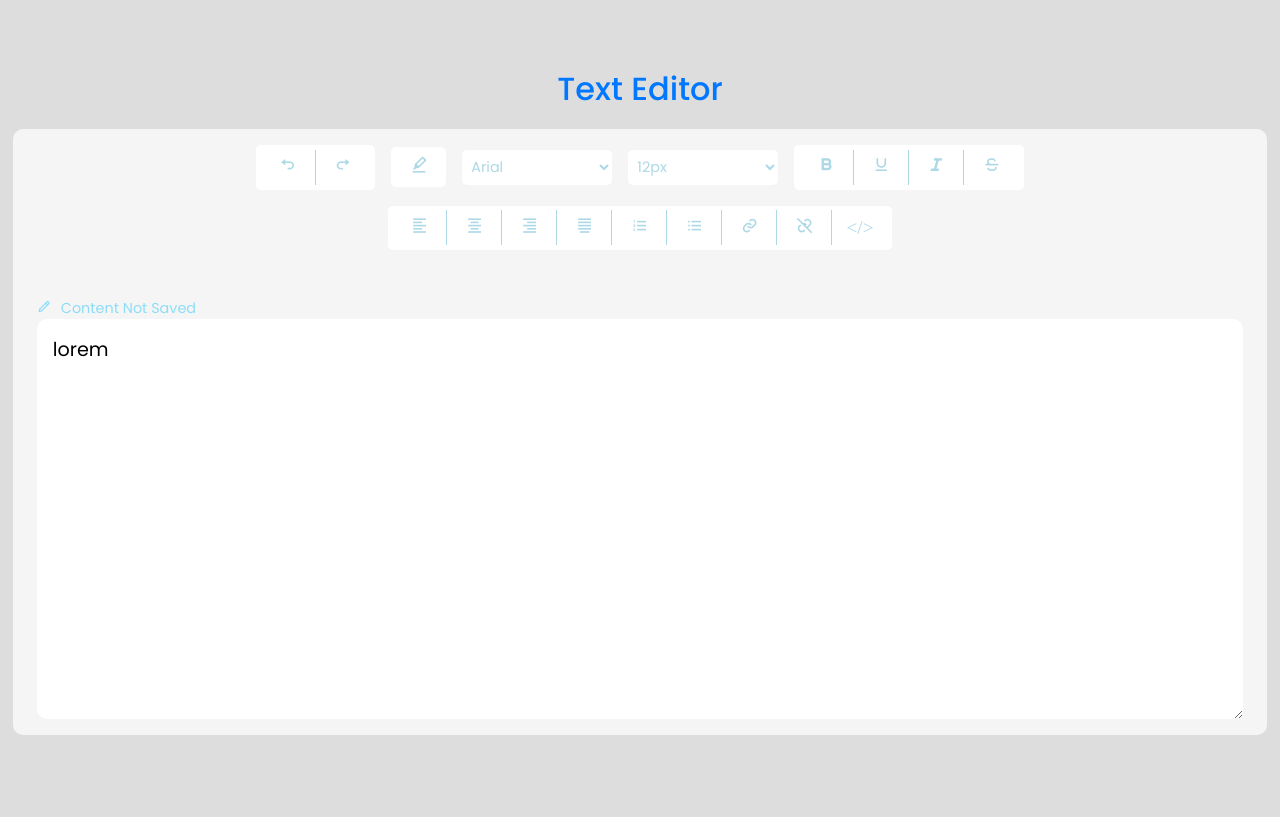
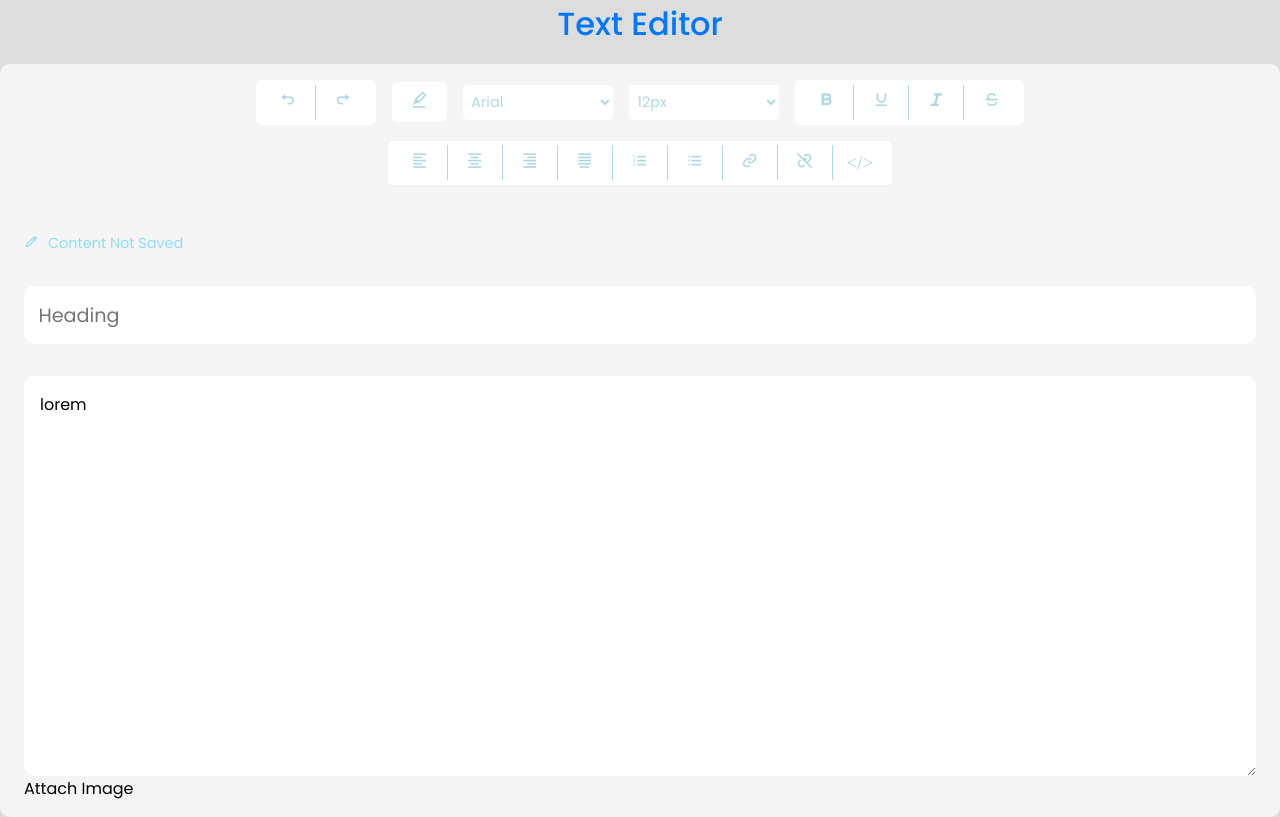
Before and after one commit to HudsonAdjetey/components, a plain HTML site: page textEditor/index.html in a window 1280 px wide. Drawn offline with nearby package versions, Linux system fonts and the light colour scheme.

Commit message:
file upload alt

```diff
--- a/textEditor/index.html
+++ b/textEditor/index.html
@@ -98,9 +98,20 @@
             <span><i class="bx bx-pencil" ></i></span>
             <span>Content Not Saved</span>
         </div>
+        <input  type="text" class="header_inputField" placeholder="Heading"   />
         <div class="editor" contenteditable="true" spellcheck="false" >lorem</div>
+
+      <!-- ATTACH AN IMAGE -->
+      <div class="file_attachment">
+               <label for="fileAttachment" class="attach_label" >Attach Image</label>
+       <input type="file" accept="image/*"   hidden id="fileAttachment" >
+
+       <div class="preview"></div>
+      </div>
+      <!-- ATTACH AN IMAGE -->
       </div>
       <!-- VIEW CONTAINER -->
+
 
     </div>
     </div>
--- a/textEditor/style.css
+++ b/textEditor/style.css
@@ -24,7 +24,7 @@ h1 {
 }
 
 .container {
-    max-width: 98%;
+    max-width: 100%;
     width: 100%;
 
 }
@@ -137,7 +137,25 @@ select {
     border-radius: 10px;
     padding: 1rem;
     background-color: white;
-    font-size: 1.2rem;
+    font-size: 1rem;
     resize: vertical;
     overflow-y: scroll;
+    border: none;
+    outline: none;
 }
+
+.header_inputField {
+    margin-block: 2rem;
+    width: 100%;
+    padding: 0.9rem;
+    font-size: 1.2rem;
+    border-radius: 10px;
+    outline: none;
+    border: none;
+}
+
+.header_inputField:focus,
+.editor:focus {
+
+    border: 1px solid lightblue;
+}
```
